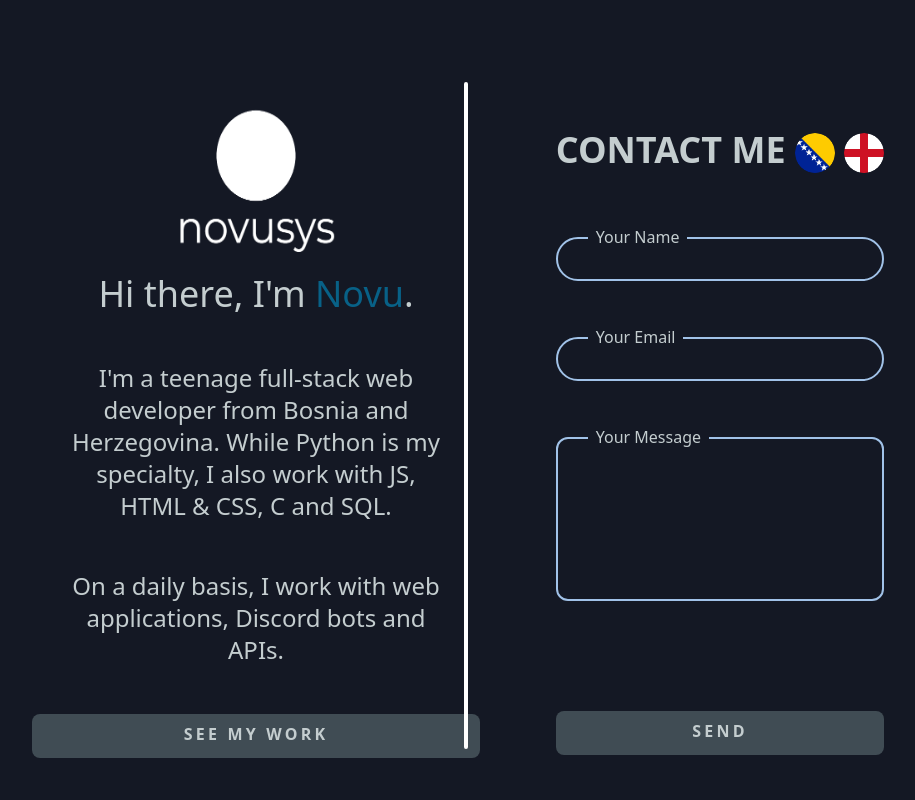
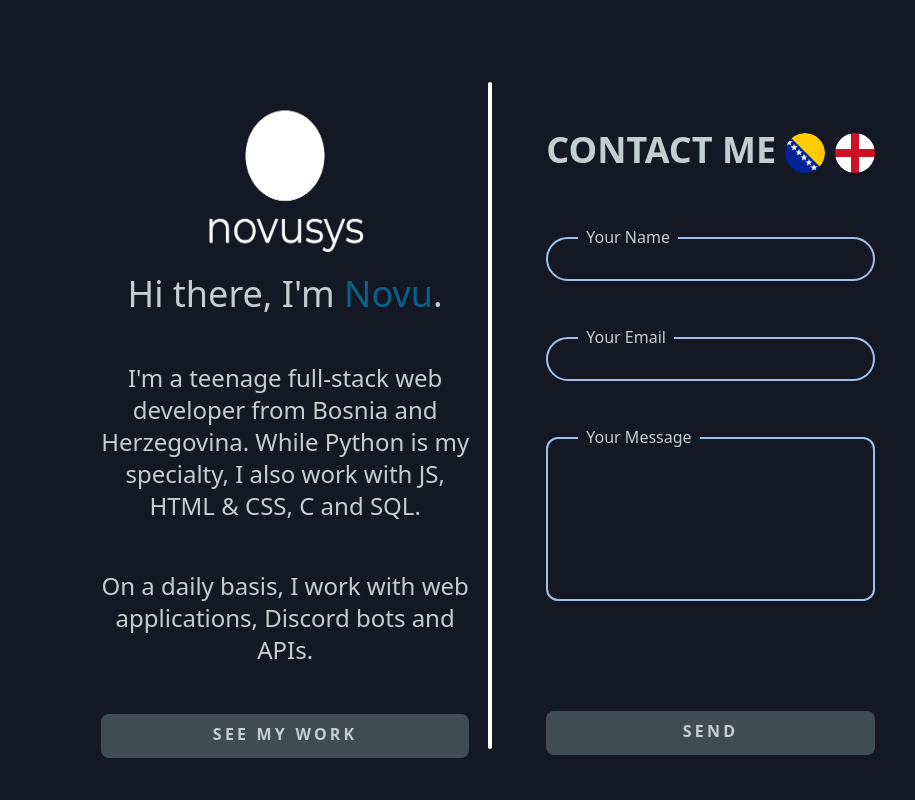
Before and after one commit to ammarsys/portfolio, a Flask app: page / in a window 1280 px wide. Shown: the whole page, without its empty margins (152-1067 px from the left). Run offline with Flask 2, Linux system fonts and the light colour scheme; style sheets or scripts are compiled from the project's sources; some libraries are stand-ins or nearby versions.

Commit message:
flex fixes & coloring

```diff
--- a/static/js/form.js
+++ b/static/js/form.js
@@ -15,8 +15,9 @@ function contactMe() {
     if (Object.values(data).includes('')) {
         Swal.fire({
             text: 'Looks like one of the fields is empty, please fill them in.',
-            background: "#3a435e",
-            color: "#fff"
+            background: "hsl(225, 24%, 30%)",
+            color: "hsl(0, 0%, 100%)",
+            confirmButtonColor: 'hsl(204, 14%, 29%)',
         })
     } else {
         if (validateEmail(data["email"])) {
@@ -28,8 +29,9 @@ function contactMe() {
                 Swal.fire({
                     text: 'Successfully sent your message.',
                     icon: "success",
-                    background: "#3a435e",
-                    color: "#fff"
+                    background: "hsl(225, 24%, 30%)",
+                    color: "hsl(0, 0%, 100%)",
+                    confirmButtonColor: 'hsl(204, 14%, 29%)',
                 })
             )
 
@@ -40,7 +42,8 @@ function contactMe() {
                 text: "Looks like your email doesn't seem right, could you double check it?",
                 icon: 'error',
                 background: "#3a435e",
-                color: "#fff"
+                color: "#fff",
+                confirmButtonColor: 'hsl(204, 14%, 29%)',
             })
         }
     }
--- a/templates/index.html
+++ b/templates/index.html
@@ -16,9 +16,8 @@
 
     <!-- Info -->
     <div class="container flex flex-col justify-evenly px-6 mx-auto mt-10 space-y-0 md:space-y-0 md:flex-row">
-        <div class="flex flex-col space-y-12 md:w-1/2 max-w-xl">
-            <img src="../static/images/novusys-logo-white.png" alt="ProfilePic"
-                 class="rounded-full w-52 h-52 self-center -mb-16"/>
+        <div class="flex flex-col space-y-12 max-w-xl">
+            <img src="../static/images/novusys-logo-white.png" alt="ProfilePic" class="rounded-full w-52 h-52 self-center -mb-16"/>
             <h1 class="text-4xl font-medium">Hi there, I'm <span class="text-textdecBlue">Novu</span>.</h1>
             <p class="text-2xl max-w-md self-center">I'm a teenage full-stack web <br> developer from Bosnia and <br>
                 Herzegovina. While Python is my <br> specialty, I also work with JS, <br> HTML & CSS, C and SQL.</p>
@@ -30,10 +29,10 @@
         </div>
 
         <!-- Divider -->
-        <div class="md:absolute md:left-1/2 md:right-1/2 md:-mx-6 md:w-1 md:h-5/6 md:bg-white rounded-full"></div>
+        <div class="md:absolute md:left-1/2 md:w-1 md:h-5/6 md:bg-white rounded-full"></div>
 
         <!-- Contact Form -->
-        <div class="flex flex-col space-y-16 mx-auto max-w-xl">
+        <div class="flex flex-col space-y-16 max-w-xl">
             <h1 class="text-4xl font-bold uppercase mt-12">Contact Me <img src="../static/images/bosniaherzegovina.png"
                                                                            alt="B&H Flag"
                                                                            class="rounded-full w-10 h-10 inline"/> <img
```
